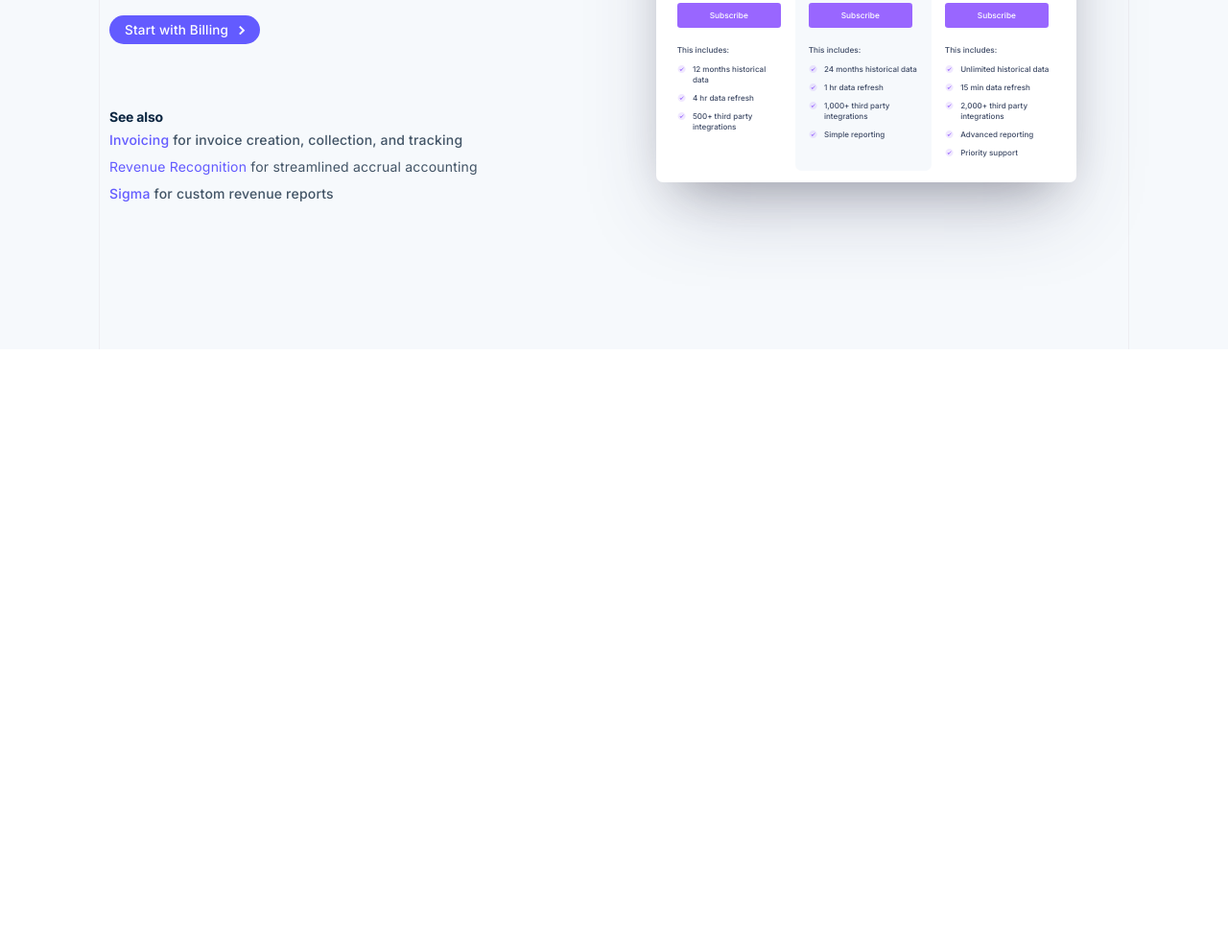
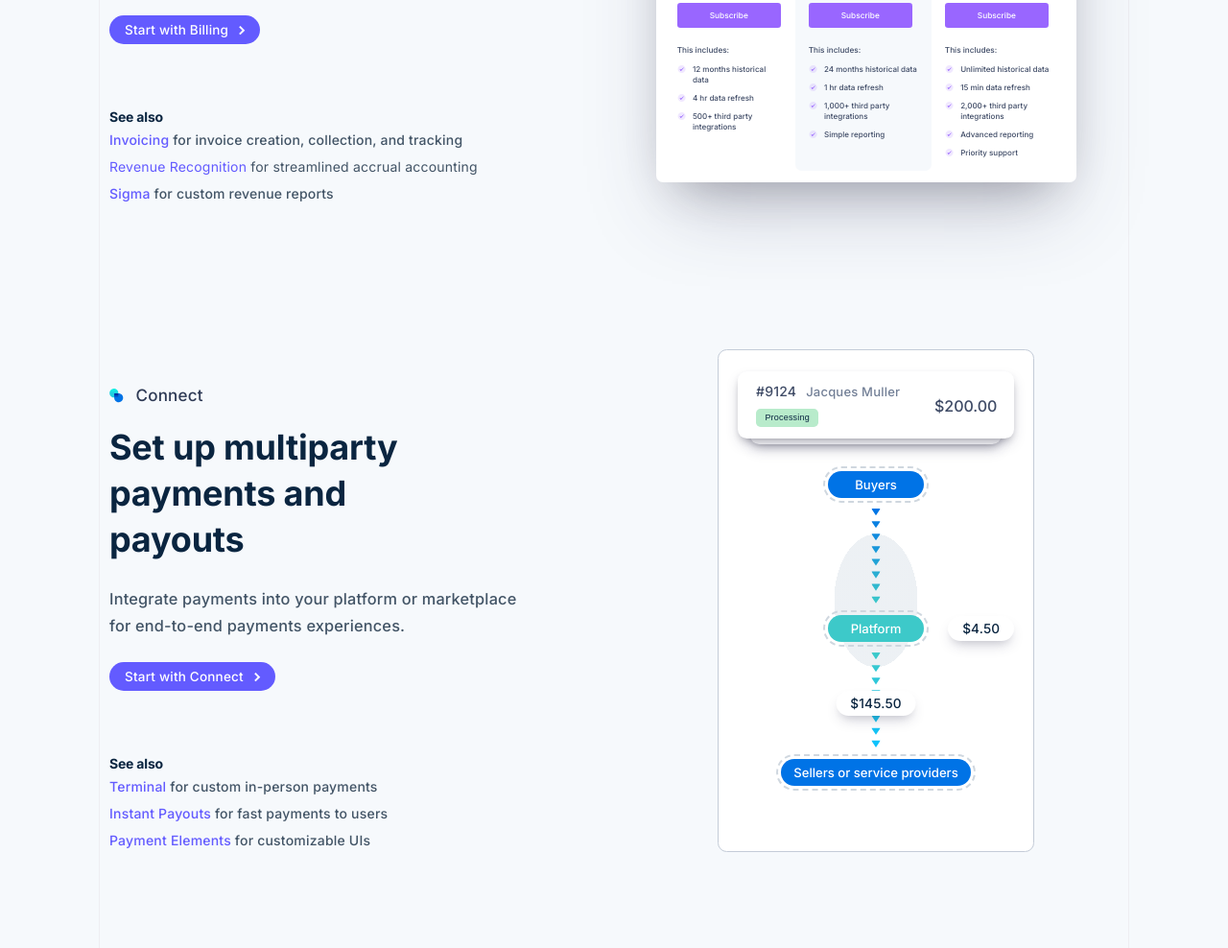
Before and after one commit to meloodev/exam-projects, a plain HTML site: page index.html in a window 1280 px wide. Shown: the part 2808-3796 px from the top of the page at 96% size. Before the commit the page ends 3172 px from the top, so only its background shows below. Drawn offline with nearby package versions, Linux system fonts and the light colour scheme; files that its build step writes are made by us from their sources.

Commit message:
sec-5-connect

```diff
--- a/index.html
+++ b/index.html
@@ -727,6 +727,73 @@
             </div>
         </section>
 
+        <section class="connect">
+            <div class="container lines">
+                <div class="products__line-decore">
+
+                </div>
+                <div class="connect__items">
+                    <div class="connect__multiparty">
+                        <div class="payments__globally connect-globally">
+                            <div class="payments__globally-tagline">
+                                <img src="./img/section-5/connect-logo.svg" alt="connect-logo">
+                                <span>Connect</span>
+                            </div>
+                            <h2 class="payments__title connect-title">Set up multiparty
+                                payments and payouts</h2>
+                            <p class="payments__subtitle connect-subtitle">Integrate payments into your platform or
+                                marketplace
+                                for end-to-end payments experiences.</p>
+                            <button class="payments__btn">
+                                <span>Start with Connect</span>
+                                <img src="./img/section-3/arrow-right.svg" alt="arrow-r">
+                            </button>
+                            <dl>
+                                <dt>See also</dt>
+                                <dd><span>Terminal</span> for custom in-person payments</dd>
+                                <dd><span>Instant Payouts</span> for fast payments to users</dd>
+                                <dd><span>Payment Elements</span> for customizable UIs</dd>
+                            </dl>
+                        </div>
+                    </div>
+
+                    <div class="connect__providers">
+                        <div class="connect__header">
+                            <div class="connect__header-inner">
+                                <div class="connect__item">
+                                    <span>#9124</span>
+                                    <span class="connect__name">Jacques Muller</span>
+                                </div>
+                                <button class="connect__header-btn">Processing</button>
+                            </div>
+                            <span class="connect__price">$200.00</span>
+                        </div>
+
+                        <div class="connect__header header-bg">
+                            <div class="connect__header-inner">
+                                <div class="connect__item">
+                                    <span>#9125</span>
+                                    <span class="connect__name">Hanako Yamada</span>
+                                </div>
+                                <span class="connect__header-btn">Processing</span>
+                            </div>
+                            <span class="connect__price">$150.00</span>
+                        </div>
+
+                        <div class="connect__body">
+                            <button class="connect__buyers">Buyers</button>
+                            <button class="connect__platform">Platform</button>
+                            <button class="connect__sellers">Sellers or service providers</button>
+                            <span>$4.50</span>
+                            <span>$145.50</span>
+                            <img src="./img/section-5/arrow-down-1.svg" alt="guide-1">
+                            <img src="./img/section-5/arrow-down-2.svg" alt="guide-2">
+                        </div>
+                    </div>
+                </div>
+            </div>
+        </section>
+
     </main>
 
 
--- /dev/null
+++ b/scss/markup-styles/_sec-5-connect.scss
@@ -0,0 +1,228 @@
+@mixin connectFonts($fw, $fs, $lh, $ls) {
+    font-weight: $fw;
+    font-size: $fs;
+    line-height: $lh;
+    letter-spacing: $ls;
+}
+
+.connect {
+    background-color: #F6F9FC;
+    position: relative;
+    /* z-index: -3; */
+
+
+    &__items {
+        display: flex;
+        justify-content: space-between;
+        padding-bottom: 100px;
+    }
+
+    &-title {
+        max-width: 380px;
+    }
+
+    &-subtitle {
+        @include connectFonts(500, 16.3px, 28px, 0.2px);
+        color: #425466;
+        max-width: 430px;
+    }
+
+    &-globally {
+        padding-top: 34px;
+        position: relative;
+        z-index: 1;
+    }
+
+
+    &__providers {
+        width: 330px;
+        border: 1.1px solid #C4CCD8;
+        border-radius: 9.5px;
+        background: radial-gradient(70.71% 70.71% at 50% 50%, rgba(203, 214, 224, 0.35) 18.75%, rgba(0, 0, 0, 0) 18.75%), #FFFFFF;
+        padding: 22px 20px 51px 20px;
+        position: relative;
+        margin-right: 88px;
+    }
+
+    &__header {
+        background: #FFFFFF;
+        box-shadow: 0px 7.14388px 14.2878px -2.38129px rgba(50, 50, 93, 0.25), 0px 3.57194px 8.33453px -3.57194px rgba(0, 0, 0, 0.3);
+        border-radius: 9.52518px;
+        width: 100%;
+        display: flex;
+        justify-content: space-between;
+        align-items: center;
+        padding: 14.2px 17.55px 12px 19px;
+        margin-bottom: 34px;
+        /* position: relative;
+    z-index: 3; */
+        position: relative;
+        z-index: 3;
+    }
+
+    .header-bg {
+        position: absolute;
+        top: 6%;
+        left: 50%;
+        transform: translateX(-50%);
+        width: 80%;
+        z-index: 0;
+    }
+
+
+
+    &__item {
+        display: flex;
+        align-items: center;
+        gap: 10px;
+        margin-bottom: 9px;
+    }
+
+    &__item span:nth-child(1) {
+        @include connectFonts(500, 14px, 14px, 0.2px);
+        color: #3F4B66;
+    }
+
+    &__item span:nth-child(2) {
+        @include connectFonts(500, 13px, 14px, 0.2px);
+        color: #727F96;
+    }
+
+    &__header-inner &__header-btn {
+        padding: 4.7px 9.4px;
+        border-radius: 4.7px;
+        background-color: rgba(21, 190, 83, .3);
+        color: #0A2540;
+        letter-spacing: 0.2px;
+        font-weight: 500;
+        font-size: 9px;
+        /* cursor: pointer; */
+    }
+
+
+    &__header &__price {
+        color: #3F4B66;
+        font-weight: 500;
+        font-size: 16px;
+        line-height: 14px;
+    }
+
+    &__body {
+        display: flex;
+        flex-direction: column;
+        align-items: center;
+        gap: 122px;
+        position: relative;
+    }
+
+    &__body button {
+        font-weight: 500;
+        font-size: 13.1px;
+        display: flex;
+        justify-content: center;
+        align-items: center;
+        color: #FFFFFF;
+        background-color: #0073E6;
+        border-radius: 99px;
+        font-family: "Inter", serif;
+        width: 100px;
+        padding: 6px 0;
+        cursor: pointer;
+        outline-offset: 3px;
+        outline: 2px dashed #CFD7DF;
+    }
+
+    &__body button:nth-child(2) {
+        background-color: #3DC9C9;
+    }
+
+    &__body button:nth-child(3) {
+        width: 198px;
+    }
+
+    &__body button:active {
+        scale: .98;
+    }
+
+    &__body span {
+        @include connectFonts(500, 13.6px, 18px, 0.2px);
+        color: #0A2540;
+        background: #FFFFFF;
+        box-shadow: 0px 7.50108px 13.6924px -4.16727px rgba(50, 50, 93, 0.25), 0px 4.52446px 8.92986px -4.4054px rgba(0, 0, 0, 0.1);
+        border-radius: 99px;
+        padding: 0.25rem 0.918rem;
+    }
+
+    &__body span:nth-of-type(1) {
+        position: absolute;
+        right: 0px;
+        top: 46%;
+    }
+
+    &__body span:nth-of-type(2) {
+        position: absolute;
+        left: 50%;
+        transform: translateX(-50%);
+        top: 70%;
+        z-index: 1;
+    }
+
+
+    &__body img:nth-of-type(1) {
+        position: absolute;
+        left: 50%;
+        transform: translateX(-50%);
+        top: 12%;
+    }
+
+    &__body img:nth-of-type(2) {
+        position: absolute;
+        left: 50%;
+        transform: translateX(-50%);
+        top: 57.8%;
+    }
+
+
+
+
+    @media (max-width: 890px) {
+        &__items {
+            display: block;
+        }
+
+        &-title {
+            max-width: 100%;
+        }
+
+        &-subtitle {
+            max-width: 100%;
+        }
+
+        .payments__btn {
+            margin-bottom: 30px;
+        }
+
+        &-globally {
+            margin-bottom: 30px;
+        }
+
+        &__providers {
+            margin: 0 auto 0 auto;
+        }
+    }
+
+    @media (max-width: 768px) {
+        &__items {
+            padding-bottom: 70px;
+        }
+    }
+
+    @media (max-width: 390px) {
+        &__providers {
+            width: unset;
+            max-width: 330px;
+            padding: 22px 10px 51px 10px;
+        }
+    }
+
+}
--- a/scss/style.scss
+++ b/scss/style.scss
@@ -7,6 +7,7 @@
 @import "./markup-styles/sec-2-products";
 @import "./markup-styles/sec-3-payments";
 @import "./markup-styles/sec-4-billing";
+@import "./markup-styles/sec-5-connect";
 
 
 .lines {
```
